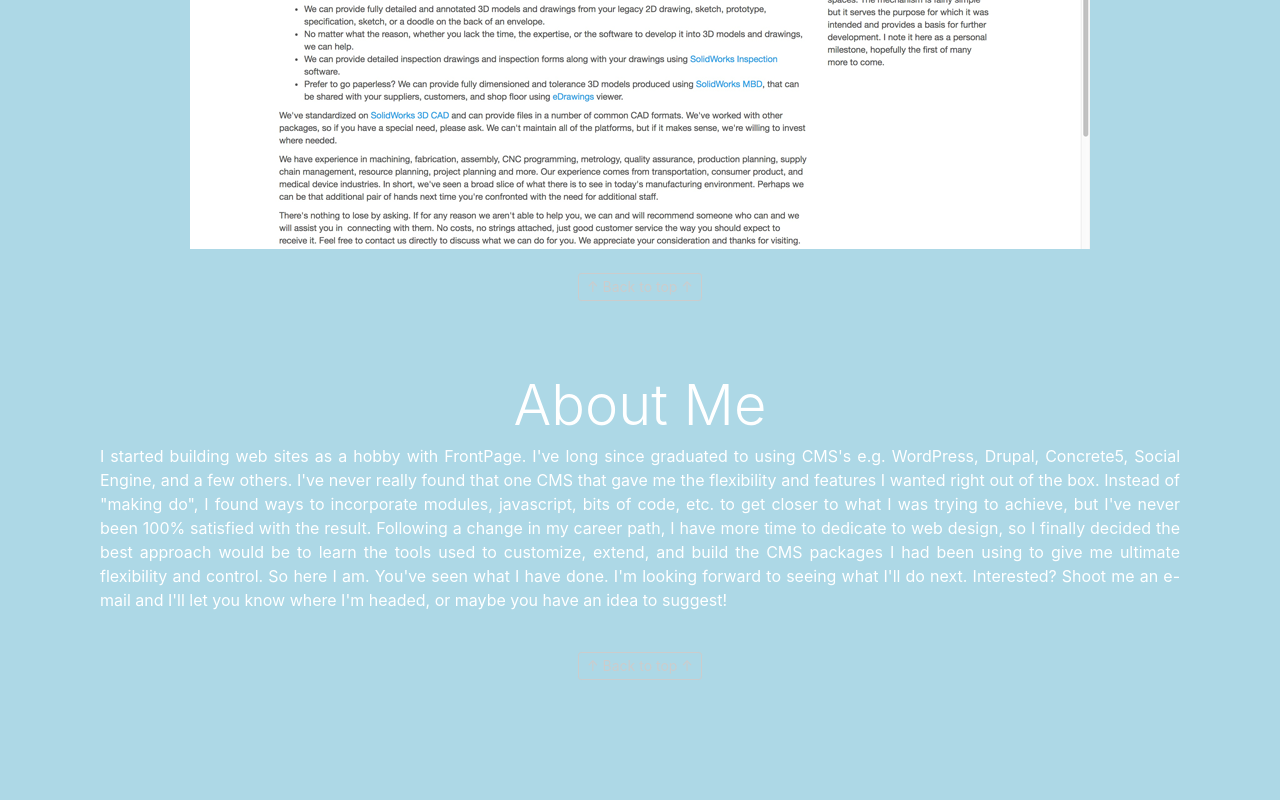
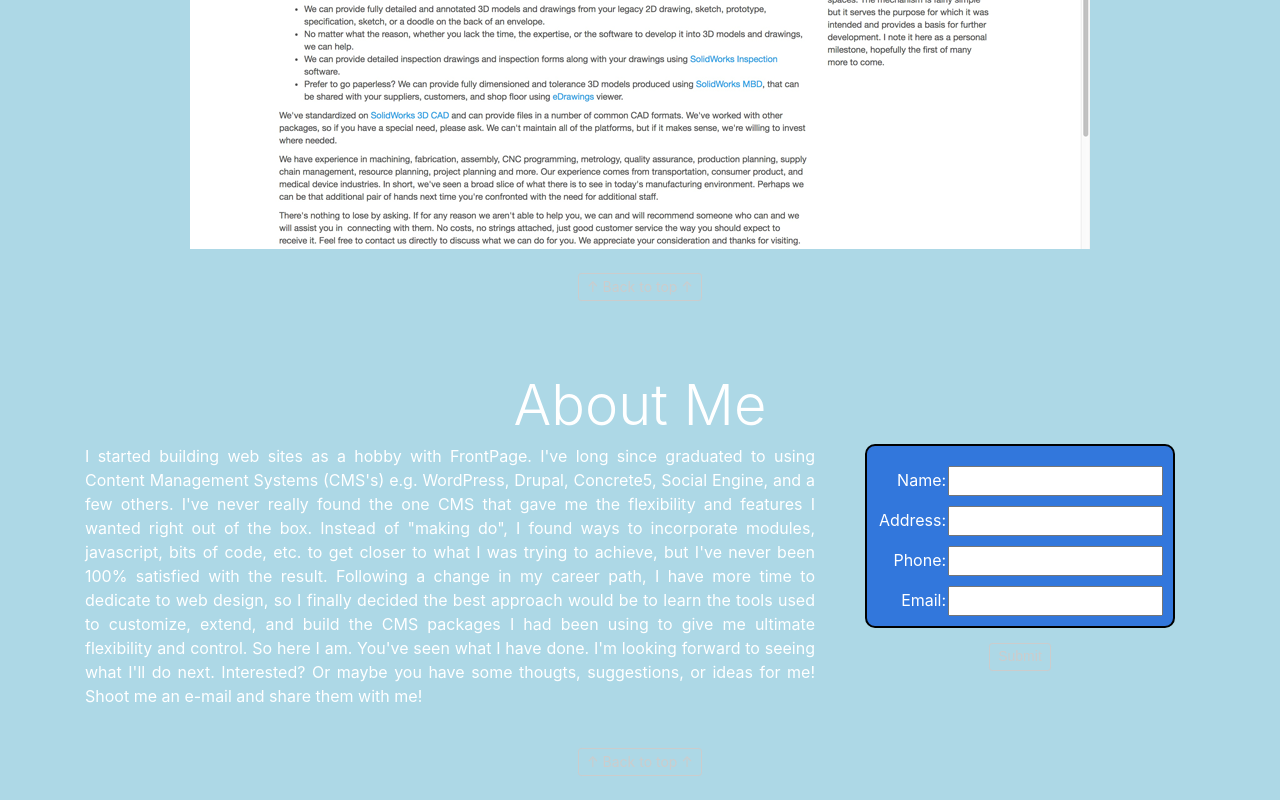
Before and after one commit to wshill/wshill.github.io, a plain HTML site: page index.html in a window 1280 px wide. Shown: the part 3183-3983 px from the top of the page. Before the commit the page ends 3887 px from the top, so only its background shows below. Drawn offline with nearby package versions, Linux system fonts and the light colour scheme; a script that the page names is missing.

Commit message:
About Me/Contact added.
Added about me section with contact form.

```diff
--- /dev/null
+++ b/css/style.sass
@@ -0,0 +1,81 @@
+$text-color: #2f4f4f
+$inv-text-color: #fff
+$nav-bar-font: rgba(255, 255, 255, 1)
+$body-background-color: #add8e6
+$form-background-color: #3277dc
+$border-color: #000
+
+body
+  background: url('/images/dorado.jpg') no-repeat center center fixed
+  background-color: $body-background-color
+  color: $inv-text-color
+  height: auto
+  max-width: 100%
+
+  //Provide clearance for fixed navbar (50px)
+  padding-top: 50px
+
+footer
+  padding: 1.5rem
+
+.contact-form
+  background-color: $form-background-color
+  border: solid 2px $border-color
+  border-radius: 10px
+  color: $inv-text-color
+  display: table
+  margin-left: auto
+  margin-right: auto
+  padding: 10px
+  //Provide clearance for fixed navbar (50px)
+  // padding-top: -50px
+
+  .row
+    display: table-row
+
+    label
+      display: table-cell
+      padding: 2px
+      text-align: right
+
+    input
+      display: table-cell
+      margin-top: 10px
+      // padding: 2px
+
+    button
+      display: table-cell
+      margin-top: 20px
+      padding: 5px
+
+.form-footer
+  padding-top: 15px
+
+.logo
+  height: auto
+  max-width: 50px
+
+.nav-link
+  color: $nav-bar-font !important
+
+.cover-caption
+  //Provide clearance for fixed navbar (50px)
+  padding-top: -50px
+
+.header
+  align-items: center
+  background-size: cover
+  display: flex
+  height: 100%
+  justify-content: center
+  text-align: center
+
+.card
+  color: $text-color
+  font-size: .8rem
+  height: auto
+  max-width: 100%
+
+.project
+  //Provide clearance for fixed navbar (50px)
+  padding-top: 50px
--- a/index.html
+++ b/index.html
@@ -48,7 +48,7 @@
 
       <!--Search Form-->
       <form action="" class="form-inline my2 my-lg-0">
-                <!--TODO: Disabled until I can figure out how to implement an actual search function on the page or I decide to omit it from the navbar, whichever happens first.-->
+        <!--TODO: Disabled until I learn enogh javascript to implement an actual search function on the page or I decide to omit it from the navbar, whichever happens first.-->
         <input type="text" class="form-control mr-sm-2" placeholder="Search" disabled>
         <i class="fa fa-search fa-inverse"></i>
       </form>
@@ -72,8 +72,8 @@
     <div class="section-content">
       <div class="container">
         <h2>What I've Done</h2>
-                <p class="lead">These are some of the projects I have completed. All of the layout and design are mine, and in many cases the graphics design is mine as well. Explains a lot, I know, but I never claimed to be a graphic artist. Check these out and reach
-                    out with any questions or comments you may have. Enjoy!</p>
+        <p class="lead">These are some of the projects I have completed. All of the layout and design are mine, and in many cases the graphics design is mine as well. Explains a lot, I know, but I never claimed to be a graphic artist. Check these out and reach out with
+          any questions or comments you may have. Enjoy!</p>
 
         <!--Card Deck for project thumbnails.-->
         <div class="row">
@@ -85,8 +85,8 @@
                 <a href="#opencart"><img src="/images/charms.png" alt="open cart project thumbnail" class="card-img-top img-thumbnail"></a>
                 <div class="card-block">
                   <h5 class="card-title">OpenCart</h5>
-                                    <p class="card-text">This is a sample e-commerce site built on OpenCart. The site was intended to provide an outlet for fan merchandise and special offerings of the author such as signed copies of books, custom beverage mugs, t-shirts,
-                                        et. The transaction portion is currently disabled as the client decided against deploying due to low sales numbers on the merchandise.
+                  <p class="card-text">This is a sample e-commerce site built on OpenCart. The site was intended to provide an outlet for fan merchandise and special offerings of the author such as signed copies of books, custom beverage mugs, t-shirts, et. The transaction
+                    portion is currently disabled as the client decided against deploying due to low sales numbers on the merchandise.
                   </p>
                 </div>
               </div>
@@ -96,8 +96,8 @@
                 <a href="#drupal"><img src="/images/storywitch.png" alt="drupal project thumbnail" class="img-thumbnail"></a>
                 <div class="card-block">
                   <h5 class="card-title">Drupal</h5>
-                                    <p class="card-text">This is a live author site built on Drupal 7 providing easy navigation through the authors series of books allowing the user to drill down to a specific title, provides social links, displays free excerpts, etc. The
-                                        site wide banner incorporates a Javascript image slider that cycles through six banner images and features clickable slide indicators.</p>
+                  <p class="card-text">This is a live author site built on Drupal 7 providing easy navigation through the authors series of books allowing the user to drill down to a specific title, provides social links, displays free excerpts, etc. The site wide banner
+                    incorporates a Javascript image slider that cycles through six banner images and features clickable slide indicators.</p>
                 </div>
               </div>
 
@@ -106,10 +106,9 @@
                 <a href="#concrete5"><img src="/images/wshill.png" alt="concrete5 project thumbnail" class="card-img-top img-thumbnail"></a>
                 <div class="card-block">
                   <h5 class="card-title">Concrete5</h5>
-                                    <p class="card-text">This is a site I built on Concrete5 CMS to promote my own mechanical design business. It's intentionally spartan and clean, focusing on presenting a brief description of the business, services available, and showcasing
-                                        completed mechanical design projects.</p>
+                  <p class="card-text">This is a site I built on Concrete5 CMS to promote my own mechanical design business. It's intentionally spartan and clean, focusing on presenting a brief description of the business, services available, and showcasing completed mechanical
+                    design projects.</p>
                 </div>
-
               </div>
             </div>
           </div>
@@ -123,9 +122,9 @@
     <div class="container text-center">
       <div class="col-sm-12">
         <h1 class="display-4">Story Witch Charms &amp; Wards</h1>
-                <p class="text-justify">This is a sample e-commerce site built on OpenCart. The site was intended to provide an outlet for fan merchandise and special offerings of the author such as signed copies of books, custom beverage mugs, t-shirts, et. The transaction
-                    portion is currently disabled as the client decided against deploying due to low sales numbers on the merchandise. OpenCart is a fairly simple front end to deploy and the marketplace offers a plethora of backend solutions including
-                    integration with USPS, FedEx, UPS, etc. for shipping estimates, integration with payment transaction providers such as Square and Pay Pal, etc.</p>
+        <p class="text-justify">This is a sample e-commerce site built on OpenCart. The site was intended to provide an outlet for fan merchandise and special offerings of the author such as signed copies of books, custom beverage mugs, t-shirts, et. The transaction portion
+          is currently disabled as the client decided against deploying due to low sales numbers on the merchandise. OpenCart is a fairly simple front end to deploy and the marketplace offers a plethora of backend solutions including integration with
+          USPS, FedEx, UPS, etc. for shipping estimates, integration with payment transaction providers such as Square and Pay Pal, etc.</p>
         <a href="http://shop.storywitch.com" title="http://shop.storywitch.com"><img src="/images/charms-900px.png" alt="opencart project image" class="img-fluid mx-auto d-block"></a>
       </div>
       <footer>
@@ -139,11 +138,11 @@
     <div class="container text-center">
       <div class="col text-center">
         <h1 class="display-4">StoryWitch.com</h1>
-                <p class="text-justify">This is a live author site built on Drupal 7 providing easy navigation through the authors series of books allowing the user to drill down to a specific title, provides social links, displays free excerpts, etc. The drop down menu provides
-                    links to series pages for each series of books presenting them in their reverse chronological order. Clicking on the book title opens up the full page for the book and includes an excerpt from the book as well as format specific buy
-                    links for the title. Most of the content layout is HTML while the portions that remain constant from page to page are blocks or theme built-ins. The theme was designed using Artisteer and has been updated and upgraded numerous times
-                    as required by the needs of the site. While Drupal is a durable and robust CMS, it's not necessarily the most user friendly I've seen. That said, Drupal 8 is showing much promise and is making strides toward addressing some of the
-                    user issues and shortening the deployment cycle for fixes and upgrades. A back burner project is to transition the site over to Drupal 8, which is not a trivial undertaking at present.</p>
+        <p class="text-justify">This is a live author site built on Drupal 7 providing easy navigation through the authors series of books allowing the user to drill down to a specific title, provides social links, displays free excerpts, etc. The drop down menu provides links
+          to series pages for each series of books presenting them in their reverse chronological order. Clicking on the book title opens up the full page for the book and includes an excerpt from the book as well as format specific buy links for the
+          title. Most of the content layout is HTML while the portions that remain constant from page to page are blocks or theme built-ins. The theme was designed using Artisteer and has been updated and upgraded numerous times as required by the needs
+          of the site. While Drupal is a durable and robust CMS, it's not necessarily the most user friendly I've seen. That said, Drupal 8 is showing much promise and is making strides toward addressing some of the user issues and shortening the deployment
+          cycle for fixes and upgrades. A back burner project is to transition the site over to Drupal 8, which is not a trivial undertaking at present.</p>
         <a href="http://storywitch.com" title="http://storywitch.com"><img src="/images/storywitch-900px.png" alt="drupal project image" class="img-fluid mx-auto d-block"></a>
       </div>
       <footer>
@@ -158,9 +157,8 @@
     <div class="container text-center">
       <div class="col-sm-12">
         <h1 class="display-4">W.S. Hill Mechanical Design</h1>
-                <p class="text-justify">This is a site I built on Concrete5 CMS to promote my own mechanical design business. It's intentionally spartan and clean, focusing on presenting a brief description of the business, services available, and showcasing completed mechanical
-                    design projects. Concrete5 showed a lot of promise early on, but I lacked the coding knowledge to implement the cool features I wanted in my site design. That said, it's still a very strong CMS and can handle most anything you can
-                    throw at it.</p>
+        <p class="text-justify">This is a site I built on Concrete5 CMS to promote my own mechanical design business. It's intentionally spartan and clean, focusing on presenting a brief description of the business, services available, and showcasing completed mechanical design
+          projects. Concrete5 showed a lot of promise early on, but I lacked the coding knowledge to implement the cool features I wanted in my site design. That said, it's still a very strong CMS and can handle most anything you can throw at it.</p>
         <a href="http://wshill.com" title="http://wshill.com"><img src="/images/wshill-900px.png" alt="concrete5 project image" class="img-fluid mx-auto d-block"></a>
       </div>
       <footer>
@@ -169,17 +167,42 @@
     </div>
   </section>
 
-    <!--TODO:  Add 'About Me/Contact' form section and link to info icon in navbar.-->
   <!--About Me/Contact Section-->
   <section id="about" class="project">
     <div class="container text-center">
-            <div class="col-sm-12">
       <h1 class="display-4">About Me</h1>
-                <p class="text-justify">I started building web sites as a hobby with FrontPage. I've long since graduated to using CMS's e.g. WordPress, Drupal, Concrete5, Social Engine, and a few others. I've never really found that one CMS that gave me the flexibility and
-                    features I wanted right out of the box. Instead of "making do", I found ways to incorporate modules, javascript, bits of code, etc. to get closer to what I was trying to achieve, but I've never been 100% satisfied with the result.
-                    Following a change in my career path, I have more time to dedicate to web design, so I finally decided the best approach would be to learn the tools used to customize, extend, and build the CMS packages I had been using to give me
-                    ultimate flexibility and control. So here I am. You've seen what I have done. I'm looking forward to seeing what I'll do next. Interested? Shoot me an e-mail and I'll let you know where I'm headed, or maybe you have an idea to suggest!</p>
-                <!--                <a href="http://wshill.com" title="http://wshill.com"><img src="/images/wshill-900px.png" alt="concrete5 project image" class="img-fluid mx-auto d-block"></a>-->
+      <div class="row">
+        <div class="col-sm-8">
+          <p class="text-justify">I started building web sites as a hobby with FrontPage. I've long since graduated to using Content Management Systems (CMS's) e.g. WordPress, Drupal, Concrete5, Social Engine, and a few others. I've never really found the one CMS that gave me
+            the flexibility and features I wanted right out of the box. Instead of "making do", I found ways to incorporate modules, javascript, bits of code, etc. to get closer to what I was trying to achieve, but I've never been 100% satisfied with
+            the result. Following a change in my career path, I have more time to dedicate to web design, so I finally decided the best approach would be to learn the tools used to customize, extend, and build the CMS packages I had been using to give
+            me ultimate flexibility and control. So here I am. You've seen what I have done. I'm looking forward to seeing what I'll do next. Interested? Or maybe you have some thougts, suggestions, or ideas for me! Shoot me an e-mail and share them with
+            me!
+          </p>
+        </div>
+        <div class="col-sm-4">
+          <form id="contactForm" class="contact-form" action="">
+            <div class="row">
+              <label for="name">Name:</label>
+              <input type="text" id="name" name="" value="">
+            </div>
+            <div class="row">
+              <label for="address">Address:</label>
+              <input type="text" id="address" name="" value="">
+            </div>
+            <div class="row">
+              <label for="phone">Phone:</label>
+              <input type="tel" id="phone" name="" value="">
+            </div>
+            <div class="row">
+              <label for="email">Email:</label>
+              <input type="email" id="email" name="" value="">
+            </div>
+          </form>
+          <footer class="form-footer">
+            <button type="submit" id="submitButton" class="btn btn-outline-secondary btn-sm" role="button">Submit</button>
+          </footer>
+        </div>
       </div>
       <footer>
         <a href="#top" class="btn btn-outline-secondary btn-sm" role="button">&uarr; Back to top &uarr;</a>
```
Also changed, not shown: css/style.css, images/critter.svg (added). Lines whose indentation alone changed are shown as unchanged.
